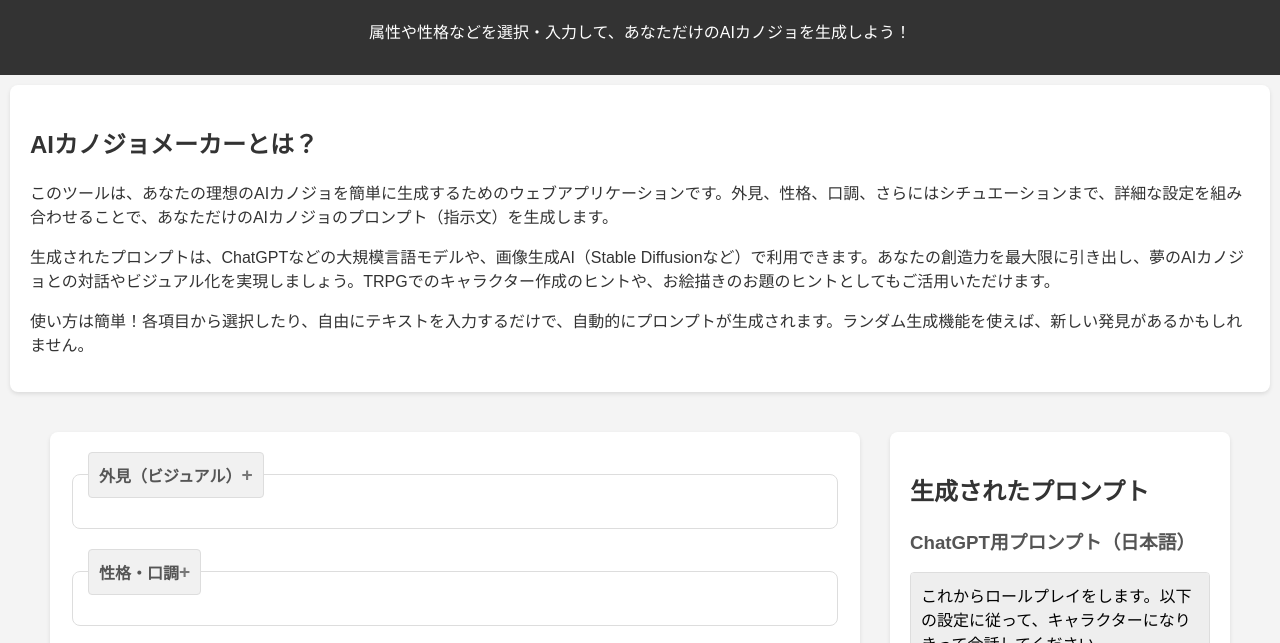
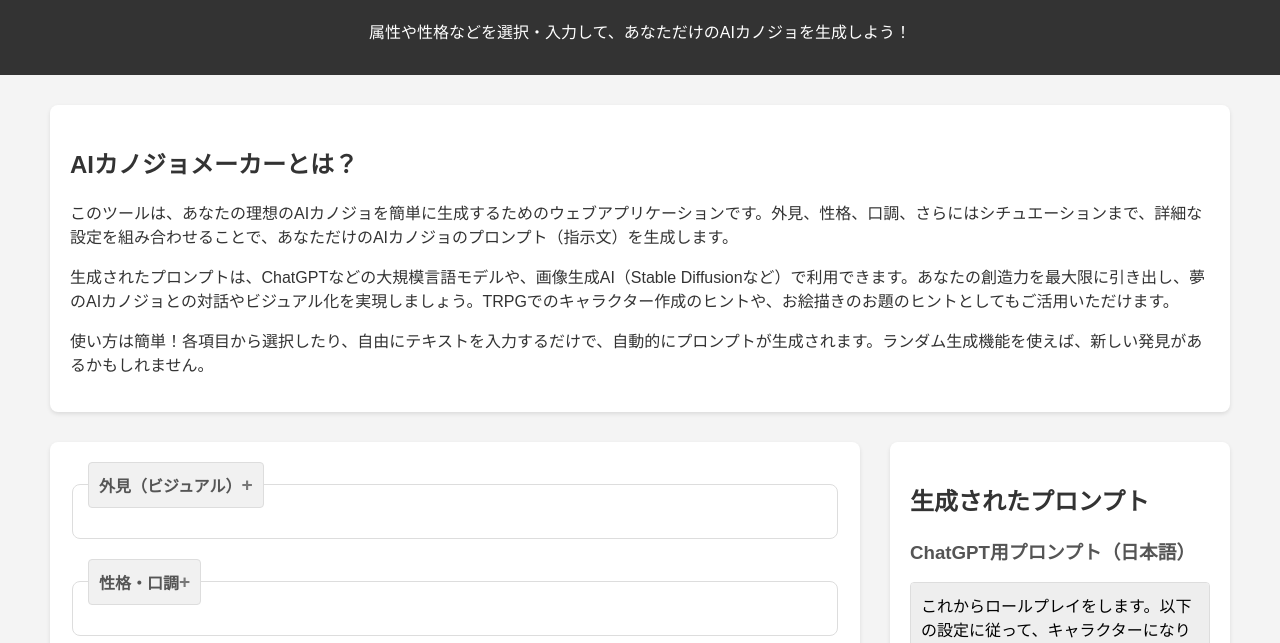
Before and after one commit to Urotan-K/AIKanojoMaker, a plain HTML site: page index.html in a window 1280 px wide. Shown: the part 86-729 px from the top of the page. Drawn offline with Linux system fonts and the light colour scheme.

Commit message:
Add files via upload

```diff
--- a/index.html
+++ b/index.html
@@ -30,6 +30,7 @@
         <p>属性や性格などを選択・入力して、あなただけのAIカノジョを生成しよう！</p>
     </header>
 
+    <main>
         <section id="site-description">
             <h2>AIカノジョメーカーとは？</h2>
             <p>このツールは、あなたの理想のAIカノジョを簡単に生成するためのウェブアプリケーションです。外見、性格、口調、さらにはシチュエーションまで、詳細な設定を組み合わせることで、あなただけのAIカノジョのプロンプト（指示文）を生成します。</p>
@@ -37,7 +38,6 @@
             <p>使い方は簡単！各項目から選択したり、自由にテキストを入力するだけで、自動的にプロンプトが生成されます。ランダム生成機能を使えば、新しい発見があるかもしれません。</p>
         </section>
 
-    <main>
         <section id="input-form">
             <fieldset class="accordion">
                 <legend class="accordion-header">外見（ビジュアル）</legend>
--- a/style.css
+++ b/style.css
@@ -44,6 +44,12 @@ section {
     margin: 10px;
     border-radius: 8px;
     box-shadow: 0 2px 4px rgba(0, 0, 0, 0.1);
+    width: 100%;
+}
+
+#site-description {
+    flex: 1 1 100%;
+    margin-bottom: 20px;
 }
 
 #input-form {
```
Lines whose indentation alone changed are shown as unchanged.
